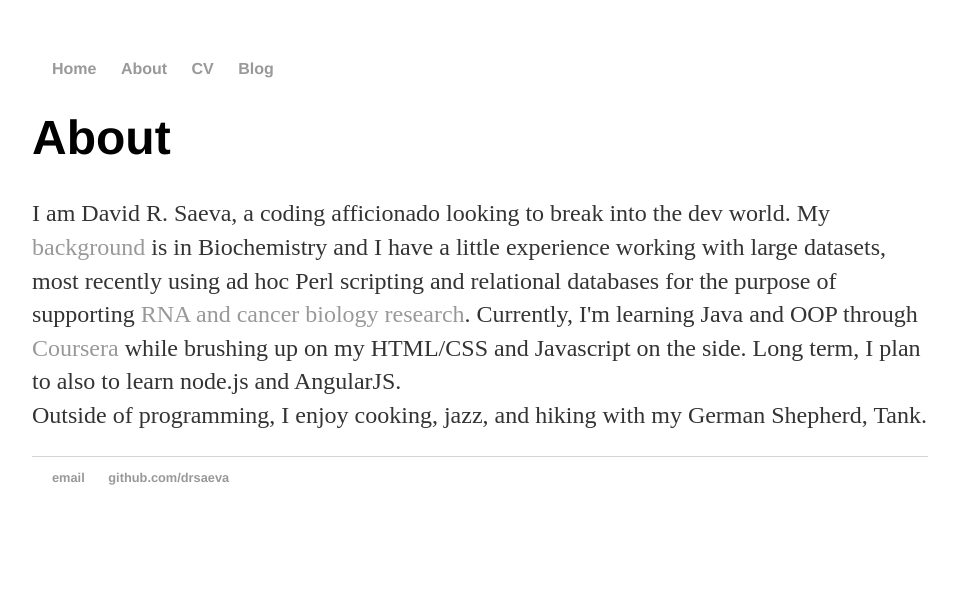
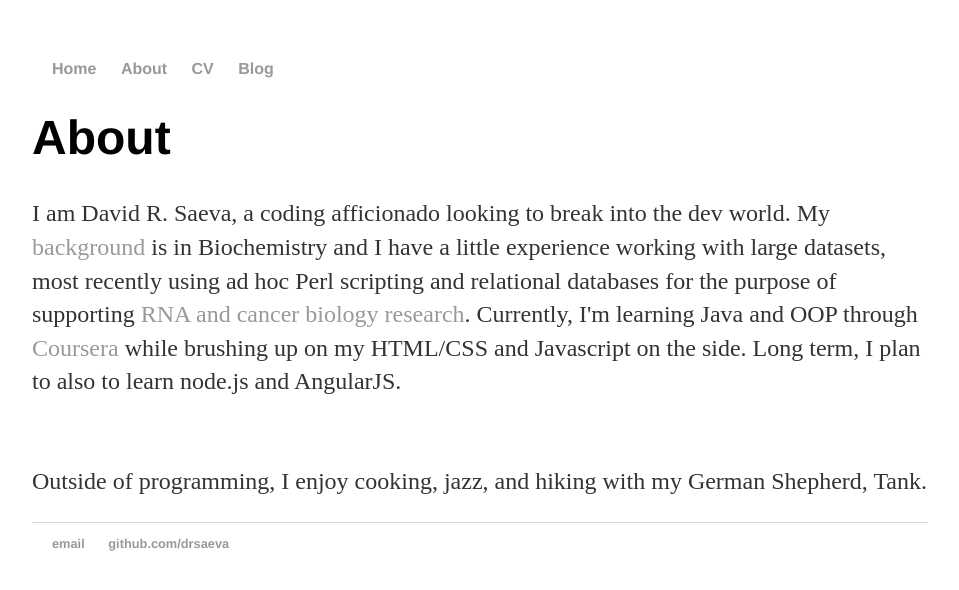
Before and after one commit to drsaeva/drsaeva.github.io, a Jekyll site: the page built from about/index.html, in a window 1280 px wide. Shown: the top 590 px of the page, without its empty margins (160-1119 px from the left). Built offline with Jekyll 4.4.1, drawn with Linux system fonts in a browser that asks for light colours.

Commit message:
formatting

```diff
--- a/about/index.html
+++ b/about/index.html
@@ -11,7 +11,7 @@ scripting and relational databases for the purpose of supporting
 research</a>. Currently, I'm learning Java and OOP through
 <a href="https://www.coursera.org/specializations/java-object-oriented">Coursera</a>
 while brushing up on my HTML/CSS and Javascript on the side. Long term, I plan to
-also to learn node.js and AngularJS.
+also to learn node.js and AngularJS.</p>
 <br />
-Outside of programming, I enjoy cooking, jazz, and hiking with my German Shepherd, Tank.
-</p>
+<p>Outside of programming, I enjoy cooking, jazz, and hiking with my German
+Shepherd, Tank.</p>
```
